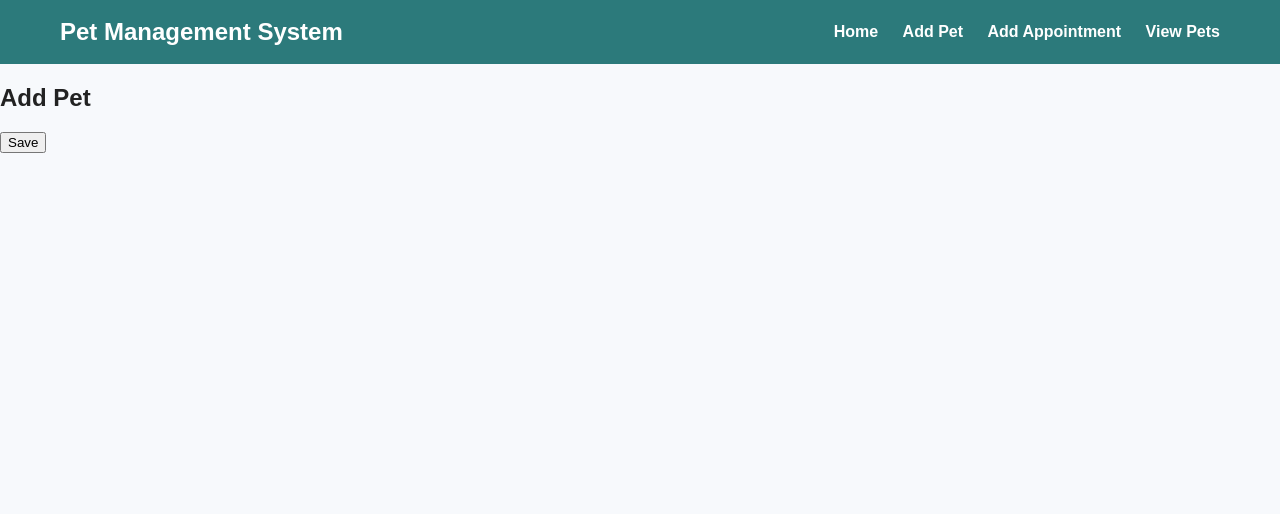
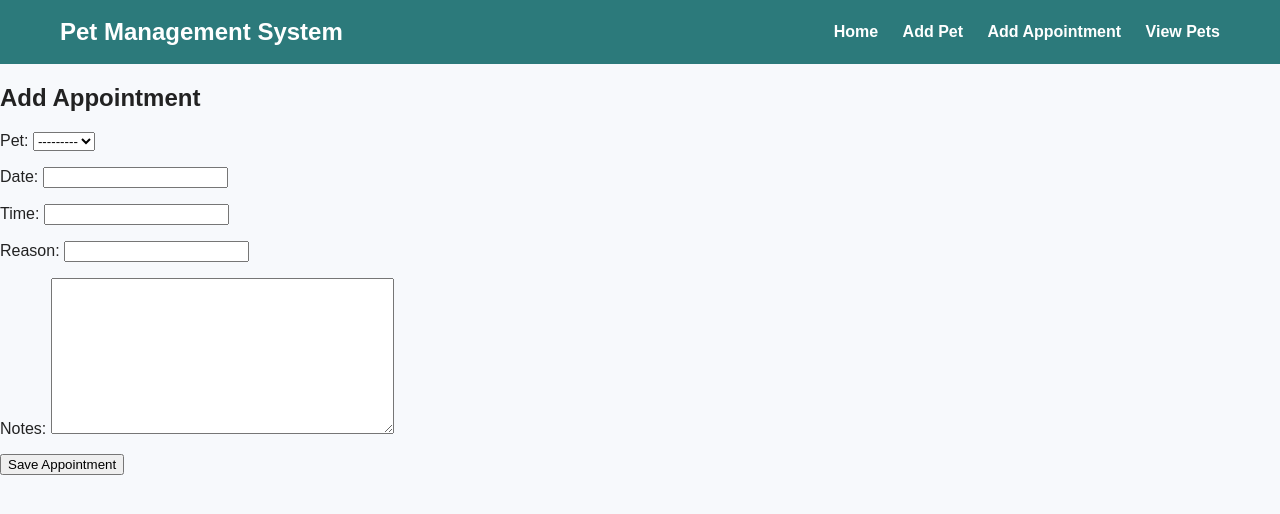
Before and after one commit to jprez1125/Pet_management_app, a Django app: page /add-appointment/ in a window 1280 px wide. Shown: the top 514 px of the page. Run offline with Django 5.2, Linux system fonts and the light colour scheme; data that the repository does not hold is empty.

Commit message:
added appt model and view-jp

```diff
--- a/pets/models.py
+++ b/pets/models.py
@@ -20,3 +20,13 @@ class Pet(models.Model):
 
     def __str__(self):
         return self.name
+
+class Appointment(models.Model):
+    pet = models.ForeignKey(Pet, on_delete=models.CASCADE, related_name="appointments")
+    date = models.DateField()
+    time = models.TimeField()
+    reason = models.CharField(max_length=200)
+    notes = models.TextField(blank=True)
+
+    def __str__(self):
+        return f"Appointment for {self.pet.name} on {self.date} at {self.time}"
--- a/pets/pet_form.py
+++ b/pets/pet_form.py
@@ -1,7 +1,12 @@
 from django import forms
-from .models import Pet
+from .models import Appointment, Pet
 
 class PetForm(forms.ModelForm):
     class Meta:
         model = Pet
         fields = ['owner', 'name', 'pet_type', 'age']
+
+class AppointmentForm(forms.ModelForm):
+    class Meta:
+        model = Appointment
+        fields = ['pet', 'date', 'time', 'reason', 'notes']
--- a/pets/templates/pets/add_appointment.html
+++ b/pets/templates/pets/add_appointment.html
@@ -1,12 +1,12 @@
 {% extends 'pets/base.html' %}
 
 {% block content %}
-<h2>Add Pet</h2>
+<h2>Add Appointment</h2>
 
 <form method="POST">
     {% csrf_token %}
     {{ form.as_p }}
-    <button type="submit">Save</button>
+    <button type="submit">Save Appointment</button>
 </form>
 
 {% endblock %}
--- a/pets/urls.py
+++ b/pets/urls.py
@@ -1,5 +1,6 @@
 from django.urls import path
 from . import views
+from .views import home, add_pet, add_appointment, pet_list
 
 urlpatterns = [
     path("", views.home, name="home"),
--- a/pets/views.py
+++ b/pets/views.py
@@ -2,6 +2,7 @@ from django.shortcuts import redirect, render
 
 from pets.pet_form import PetForm
 from .models import Pet
+from .pet_form import AppointmentForm
 
 def home(request):
     return render(request, "pets/home.html")
@@ -19,7 +20,15 @@ def add_pet(request):
 
 
 def add_appointment(request):
-    return render(request, "pets/add_appointment.html")
+    if request.method == "POST":
+        form = AppointmentForm(request.POST)
+        if form.is_valid():
+            form.save()
+            return redirect("pet_list")  # temporary redirect
+    else:
+        form = AppointmentForm()
+
+    return render(request, "pets/add_appointment.html", {"form": form})
 
 def pet_list(request):
     pets = Pet.objects.all()
```
Also changed, not shown: db.sqlite3, pets/migrations/0002_appointment.py (added).
